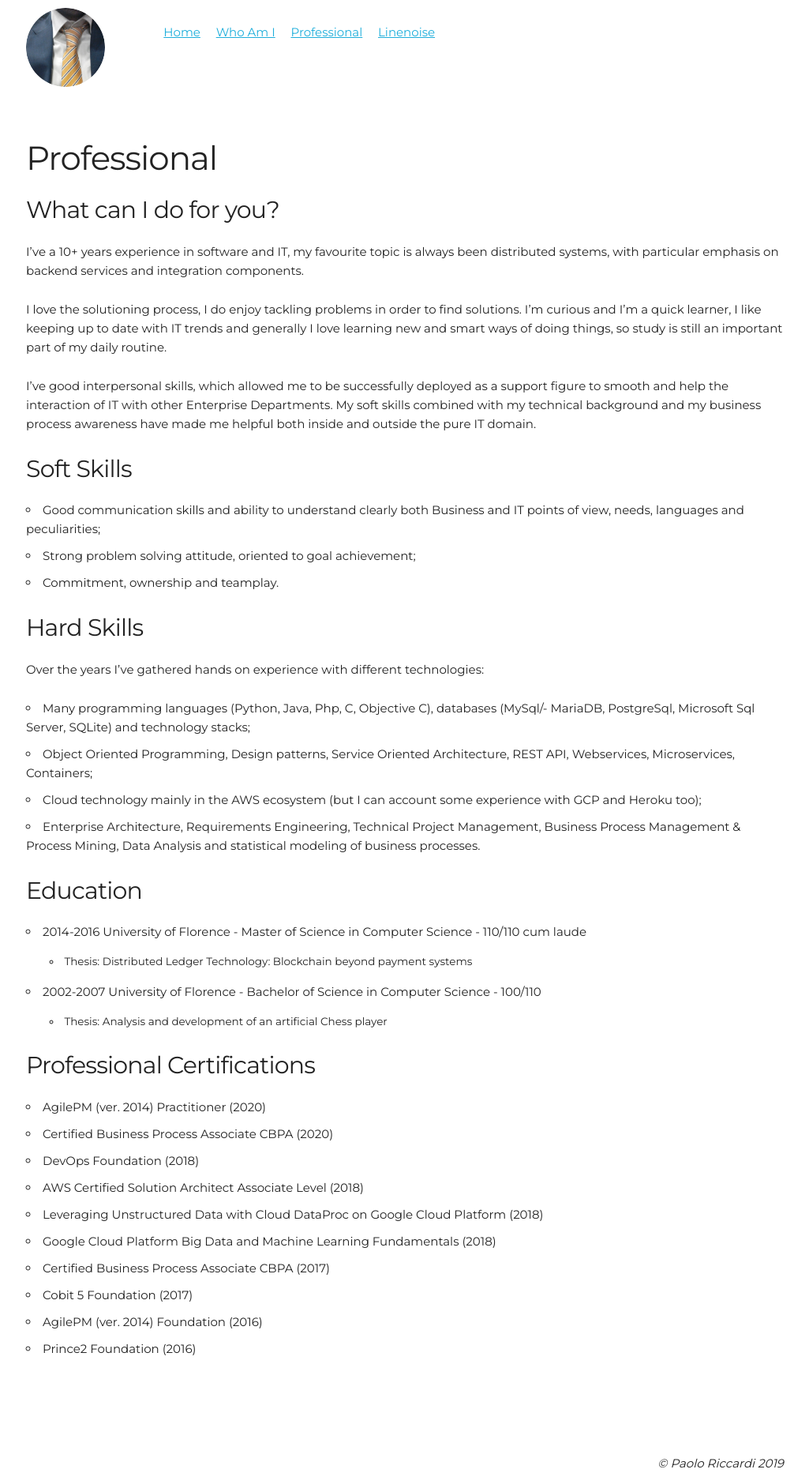
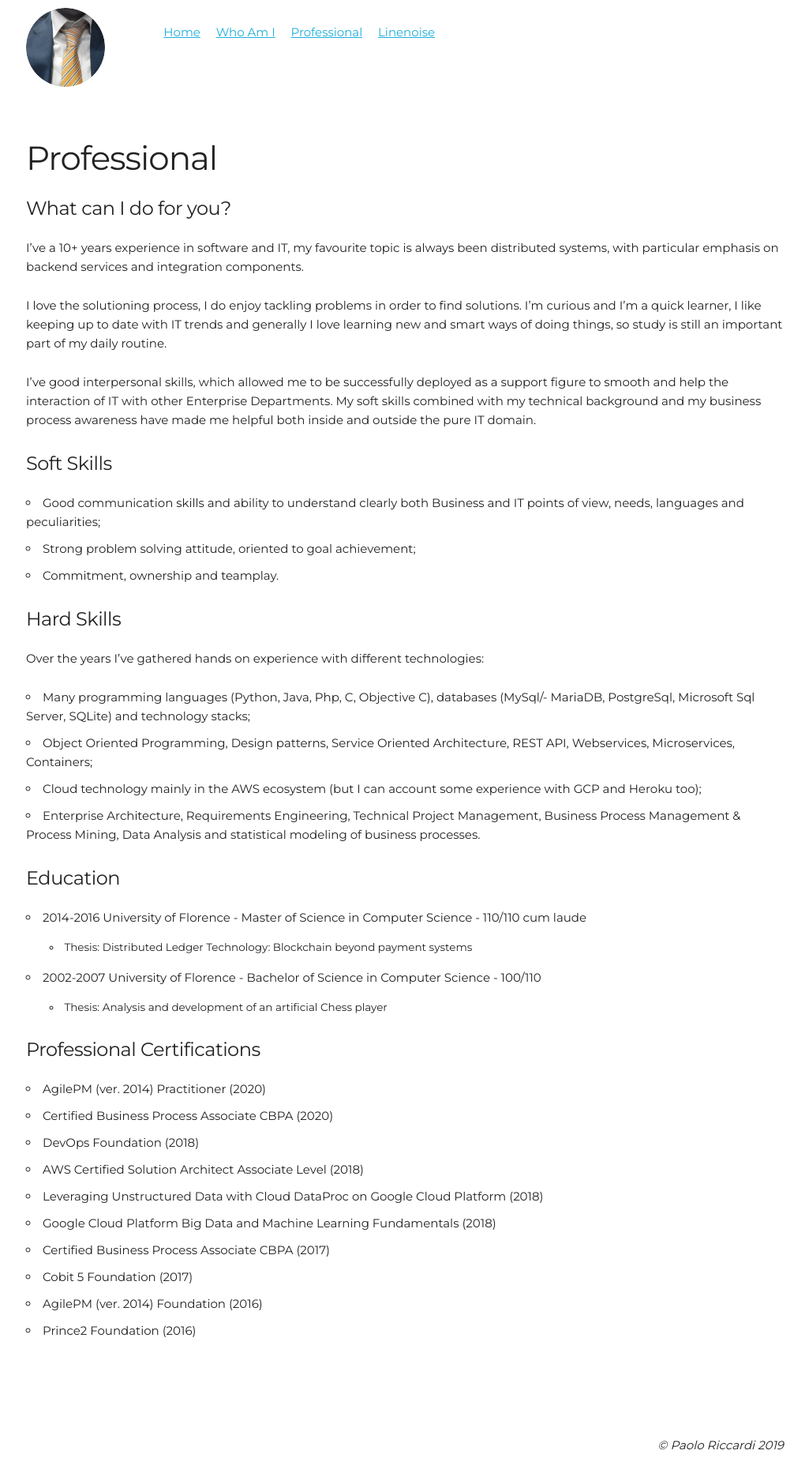
Before and after one commit to paoloriccardi/paoloriccardi.github.io, a Jekyll site: the page built from professional.md, in a window 1280 px wide. Shown: the whole page at 79% size, without its empty margins (127-1152 px from the left). Built offline with Jekyll 4.4.1, drawn with Linux system fonts in a browser that asks for light colours; after the commit the page ends 1842 px from its top, so only the background shows below that.

```diff
--- a/professional.md
+++ b/professional.md
@@ -5,7 +5,7 @@ permalink: /Professional/
 ---
 ## {{page.title}}
 
-#### What can I do for you?
+##### What can I do for you?
 I've a 10+ years experience in software and IT, my favourite topic is always been distributed systems, with particular emphasis on backend services and integration components.
 
 I love the solutioning process, I do enjoy tackling problems in order to find solutions.
@@ -14,26 +14,26 @@ I'm curious and I'm a quick learner, I like keeping up to date with IT trends an
 I've good interpersonal skills, which allowed me to be successfully deployed as a support figure to smooth and help the interaction of IT with other Enterprise Departments.
 My soft skills combined with my technical background and my business process awareness have made me helpful both inside and outside the pure IT domain.
 
-#### Soft Skills
+##### Soft Skills
 - Good communication skills and ability to understand clearly both Business and IT points of view, needs, languages and peculiarities;
 - Strong problem solving attitude, oriented to goal achievement;
 - Commitment, ownership and teamplay.
 
-#### Hard Skills
+##### Hard Skills
 Over the years I've gathered hands on experience with different technologies:
 - Many programming languages (Python, Java, Php, C, Objective C), databases (MySql/- MariaDB, PostgreSql, Microsoft Sql Server, SQLite) and technology stacks;
 - Object Oriented Programming, Design patterns, Service Oriented Architecture, REST API, Webservices, Microservices, Containers;
 - Cloud technology mainly in the AWS ecosystem (but I can account some experience with GCP and Heroku too);
 - Enterprise Architecture, Requirements Engineering, Technical Project Management, Business Process Management & Process Mining, Data Analysis and statistical modeling of business processes.
 
-#### Education
+##### Education
 - 2014-2016 University of Florence - Master of Science in Computer Science - 110/110 cum laude
     - Thesis: Distributed Ledger Technology: Blockchain beyond payment systems
 
 - 2002-2007 University of Florence - Bachelor of Science in Computer Science - 100/110
     - Thesis: Analysis and development of an artificial Chess player
 
-#### Professional Certifications
+##### Professional Certifications
 - AgilePM (ver. 2014) Practitioner (2020)
 - Certified Business Process Associate CBPA	(2020)
 - DevOps Foundation	(2018)
```
